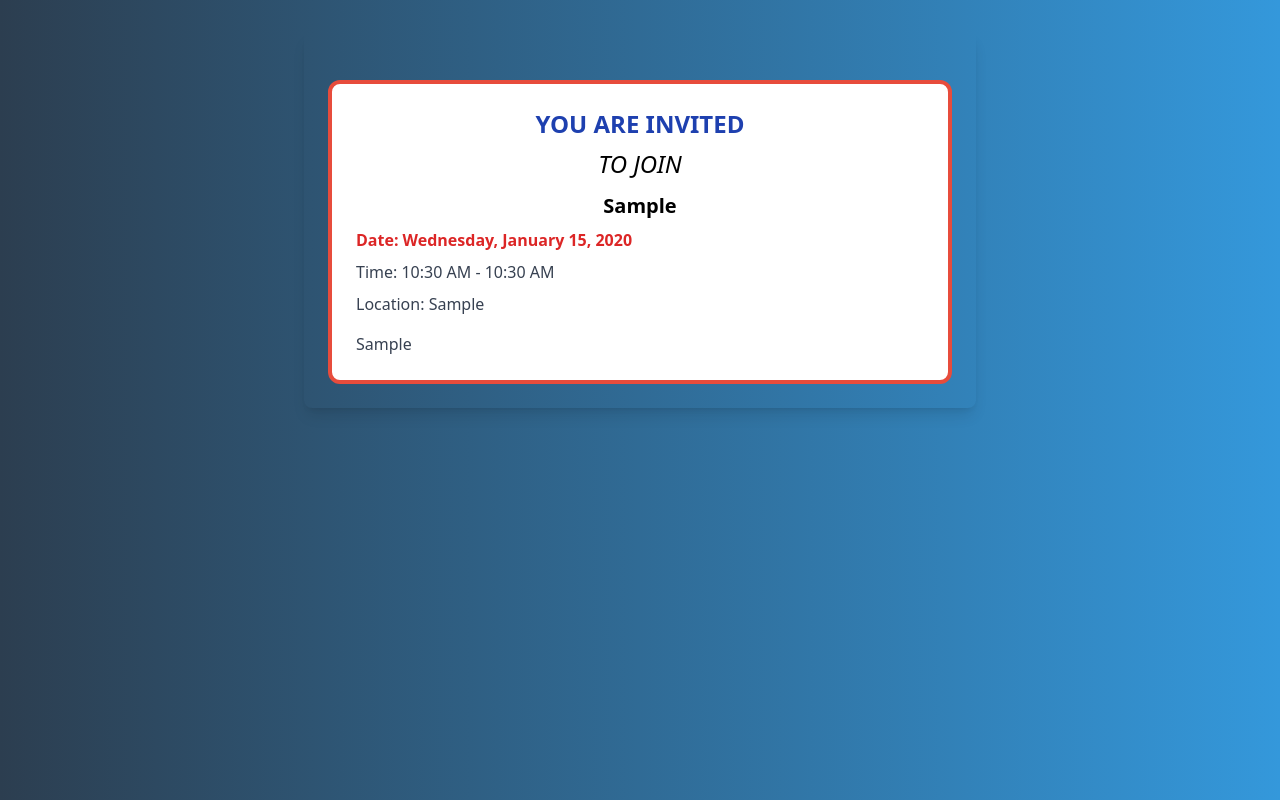
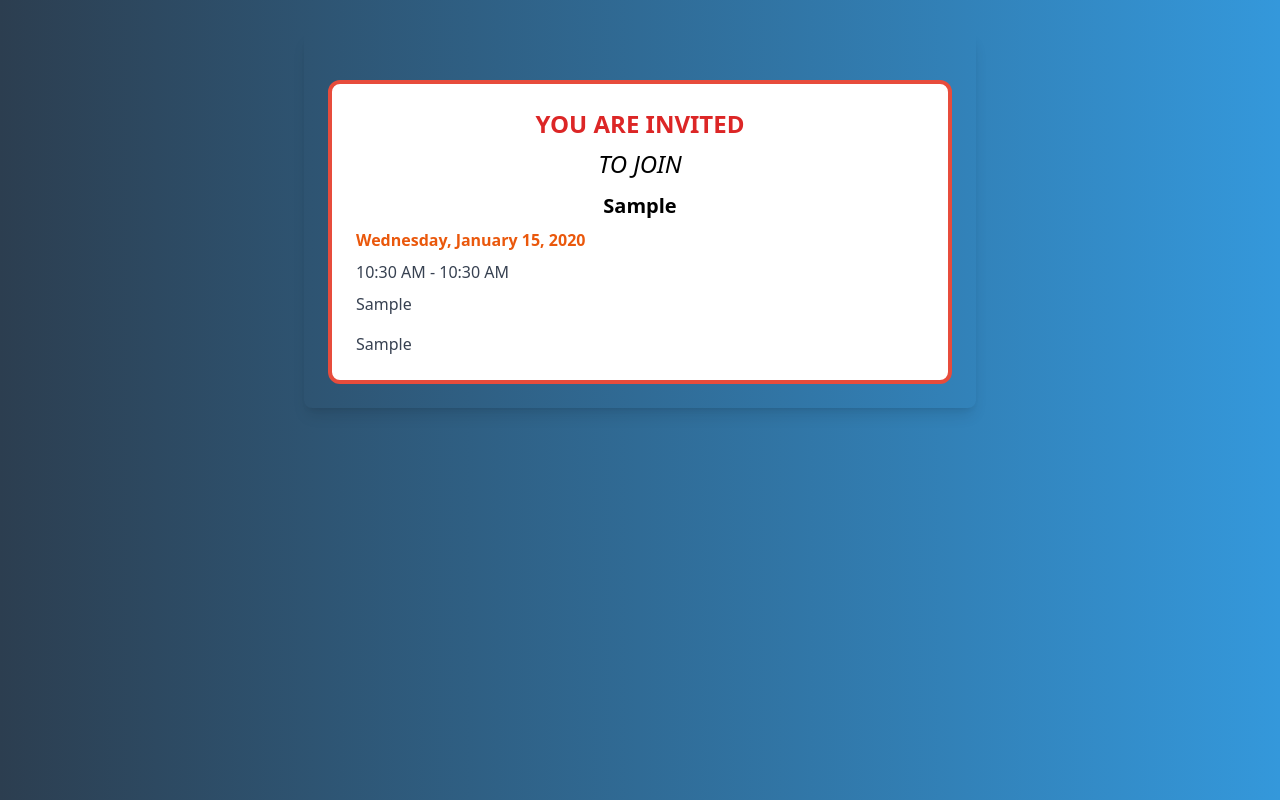
Before and after one commit to vishnupr01/Event-Invitation-Creator-Project, a plain HTML site: page index.html in a window 1280 px wide. Both pictures are taken after typing "Sample", "2020-01-15", "10:30", "10:30", "Sample", "Sample" into the empty fields and a click on the button "Create Event". Drawn offline with nearby package versions, Linux system fonts and the light colour scheme.

Commit message:
Restructure invitation card

```diff
--- a/index.html
+++ b/index.html
@@ -68,12 +68,12 @@
 
 
   </div>
-  <div id="event-invitation" class="max-w-2xl mx-auto mt-8 p-6 rounded-lg shadow-lg ">
+  <div id="event-invitation" class="max-w-2xl mx-auto mt-8 p-6 rounded-lg shadow-lg hidden">
     <div class="mt-6 p-6 w-full bg-white rounded-xl border-4 border-[#e74c3c] ">
-      <h1 class="text-2xl font-semibold text-center  text-blue-800 mb-2">YOU ARE INVITED</h1>
+      <h1 class="text-2xl font-semibold text-center  text-red-600 mb-2">YOU ARE INVITED</h1>
       <h2 class="text-2xl italic text-center   mb-3">TO JOIN</h2>
       <h1 id="event-name-display" class="text-xl text-center font-bold"></h1>
-      <h3 id="event-date-display" class="text-red-600 mt-2 font-bold"></h3>
+      <h3 id="event-date-display" class="text-orange-600 mt-2 font-bold"></h3>
       <p id="event-time-display" class="text-gray-700 mt-2"></p>
       <p id="event-location-display" class="text-gray-700 mt-2"></p>
       <p id="event-description-display" class="text-gray-700 mt-4"></p>
--- a/js/script.js
+++ b/js/script.js
@@ -42,9 +42,9 @@ document.getElementById("event-form").addEventListener("submit", function (e) {
 
 
     document.getElementById("event-name-display").textContent = eventName;
-    document.getElementById("event-date-display").textContent = `Date: ${formattedDate}`;
-    document.getElementById("event-time-display").textContent = `Time: ${formatedStartTime} - ${formatedEndTime}`;
-    document.getElementById("event-location-display").textContent = `Location: ${eventLocation}`;
+    document.getElementById("event-date-display").textContent = `${formattedDate}`;
+    document.getElementById("event-time-display").textContent = `${formatedStartTime} - ${formatedEndTime}`;
+    document.getElementById("event-location-display").textContent = `${eventLocation}`;
     document.getElementById("event-description-display").textContent = eventDescription;
     console.log(eventData);
     this.reset()
```
